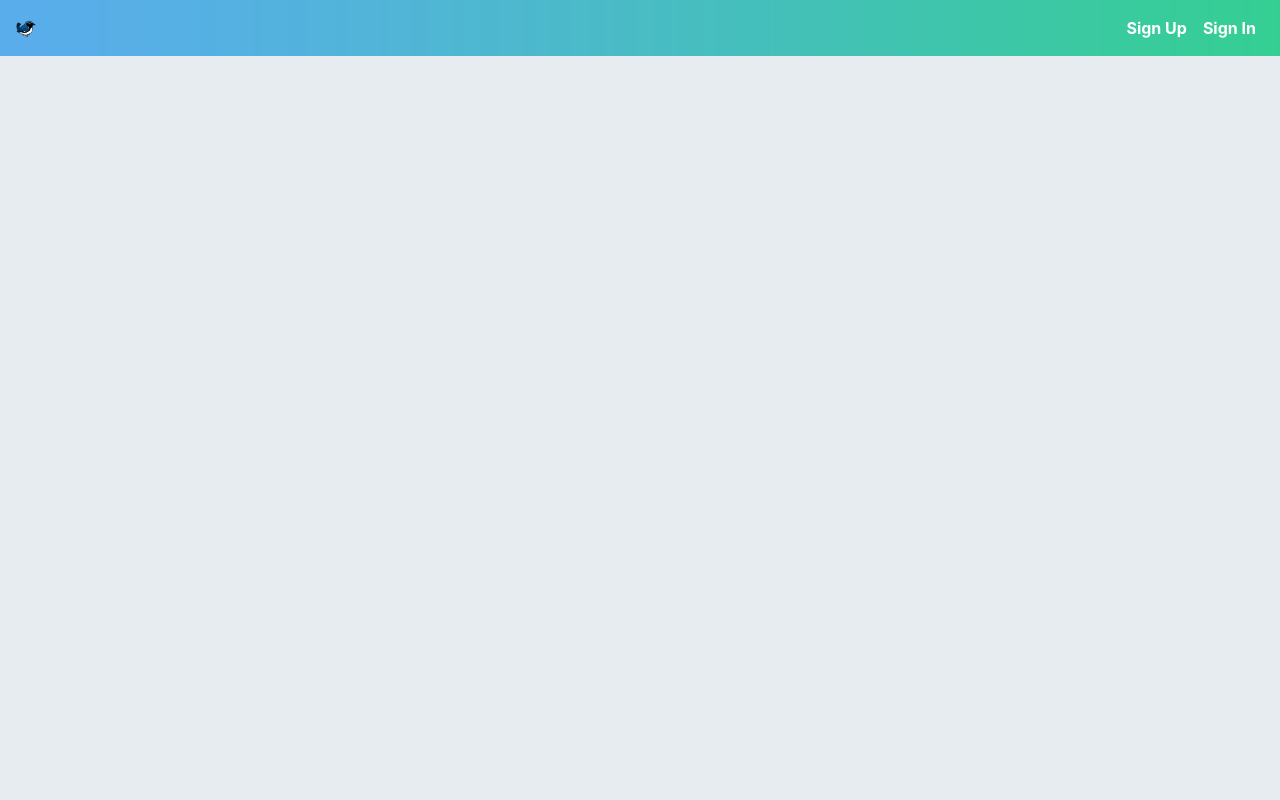
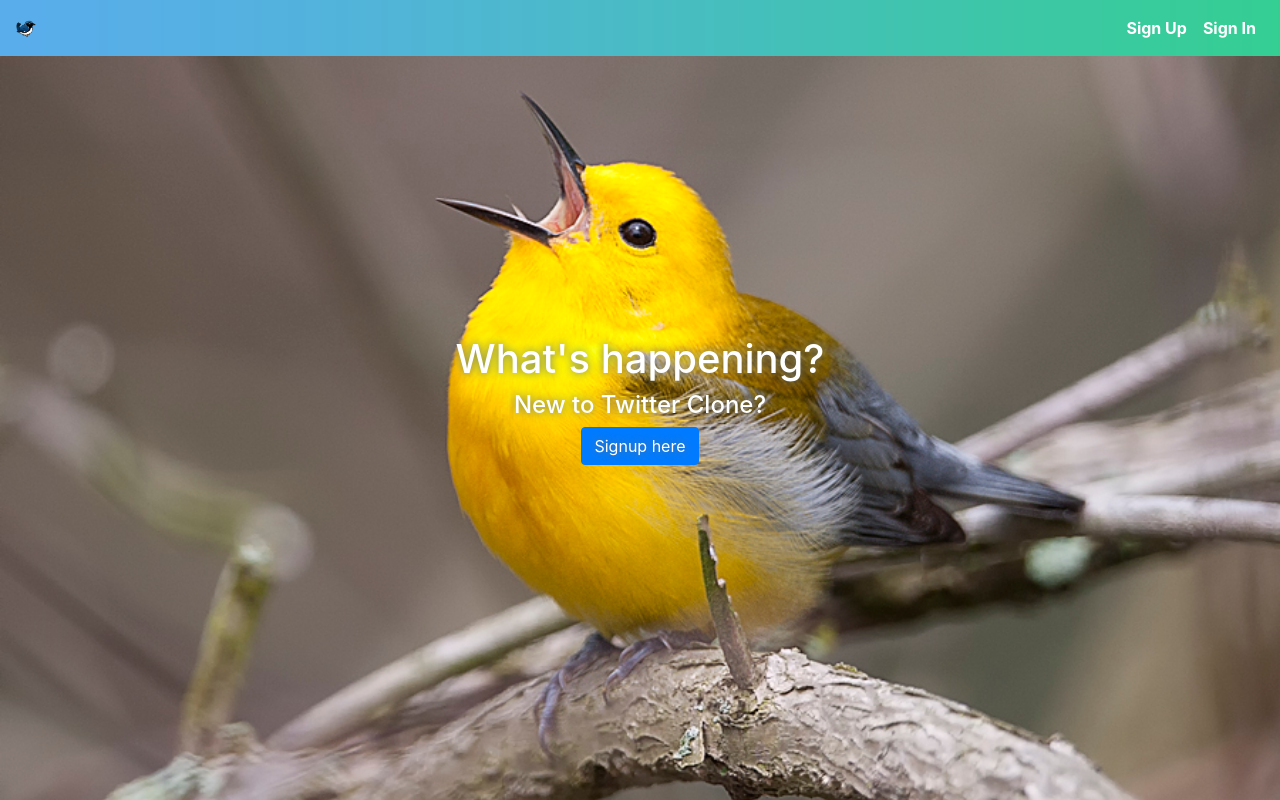
Before and after one commit to clairechabas/twitter-clone, a React app in the folder twitterclone-frontend/: page / in a window 1280 px wide. Built offline with nearby package versions, Linux system fonts and the light colour scheme.

Commit message:
Main container component and Homepage component with styles.

```diff
--- /dev/null
+++ b/twitterclone-frontend/src/components/Homepage.js
@@ -0,0 +1,12 @@
+import React from 'react';
+import { Link } from 'react-router-dom';
+
+const Homepage = () => (
+  <div className="home-hero">
+    <h1>What's happening?</h1>
+    <h4>New to Twitter Clone?</h4>
+    <Link to="/signup" className="btn btn-primary">Signup here</Link>
+  </div>
+);
+
+export default Homepage;
--- a/twitterclone-frontend/src/containers/App.js
+++ b/twitterclone-frontend/src/containers/App.js
@@ -3,6 +3,7 @@ import { Provider } from 'react-redux';
 import { configureStore } from '../store';
 import { BrowserRouter as Router } from 'react-router-dom';
 import NavBar from './NavBar';
+import Main from './Main';
 
 const store = configureStore()
 
@@ -11,6 +12,7 @@ const App = () => (
     <Router>
       <div className="onboarding">
         <NavBar />
+        <Main />
       </div>
     </Router>
   </Provider>
--- /dev/null
+++ b/twitterclone-frontend/src/containers/Main.js
@@ -0,0 +1,22 @@
+import React from 'react';
+import { Switch, Route, withRouter, Redirect } from 'react-router-dom';
+import { connect } from 'react-redux';
+import Homepage from "../components/Homepage";
+
+const Main = (props) => {
+  return(
+    <div className="container">
+      <Switch>
+        <Route exact path="/" render={props => <Homepage {...props} />}></Route>
+      </Switch>
+    </div>
+  );
+};
+
+function mapStateToProps(state) {
+  return {
+    currentUser: state.currentUser
+  };
+}
+
+export default withRouter(connect(mapStateToProps, null)(Main));
--- a/twitterclone-frontend/src/index.css
+++ b/twitterclone-frontend/src/index.css
@@ -29,3 +29,24 @@ ul.nav.navbar-nav li {
   background-image: url("./images/nav-bg.png");
   background-size: 100% 100%;
 }
+
+/* Homepage */
+.home-hero {
+  width: 100vw;
+  height: 100vh;
+  position: absolute;
+  top: 0;
+  left: 0;
+  display: flex;
+  align-items: center;
+  justify-content: center;
+  z-index: -1;
+  background-image: url("./images/signed-out-home.jpg");
+  text-align: center;
+  padding: 1rem;
+  background-position: center center;
+  background-size: cover;
+  flex-direction: column;
+  color: white;
+  text-shadow: 0 0 8px #66757f;
+}
```
